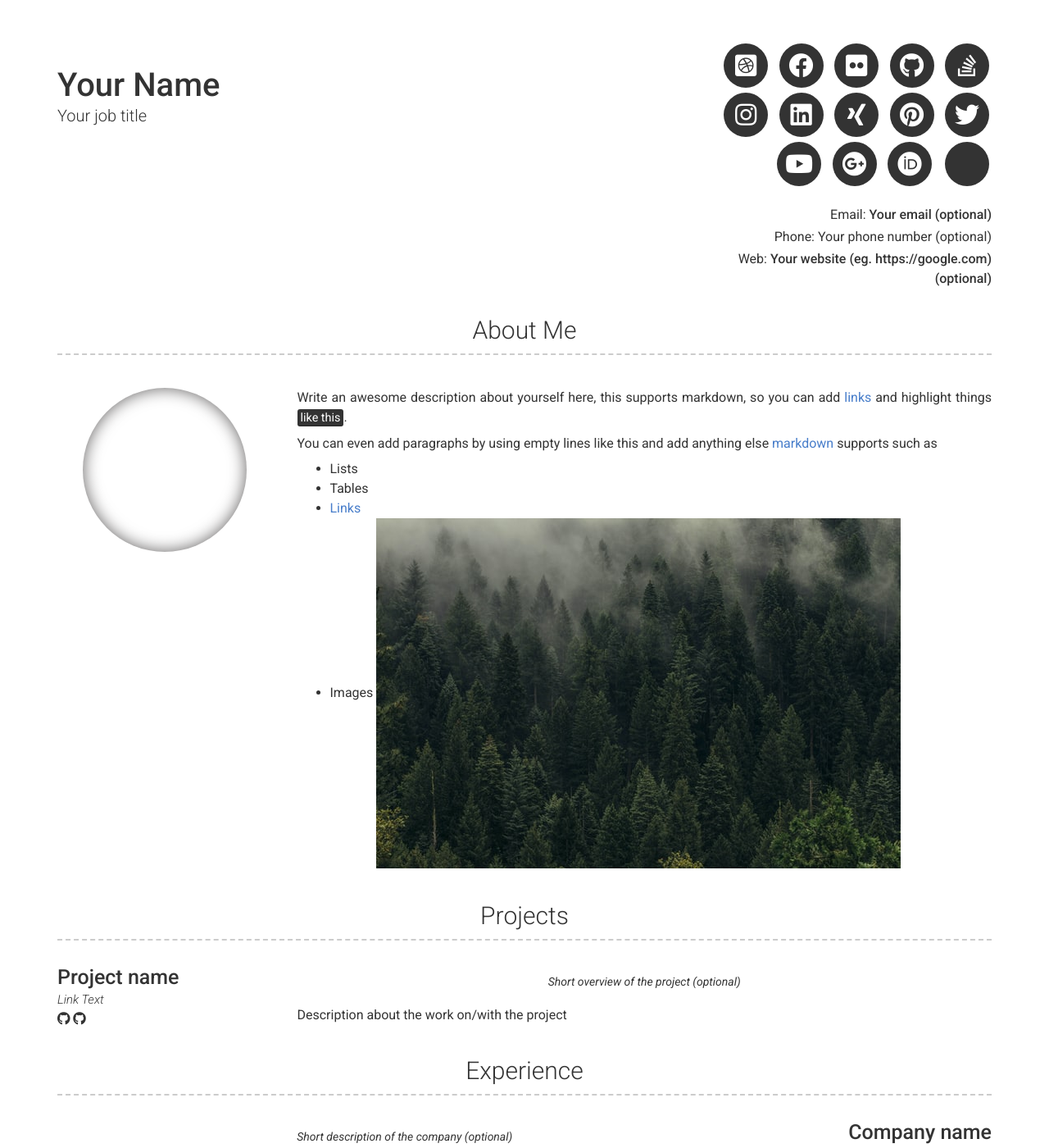
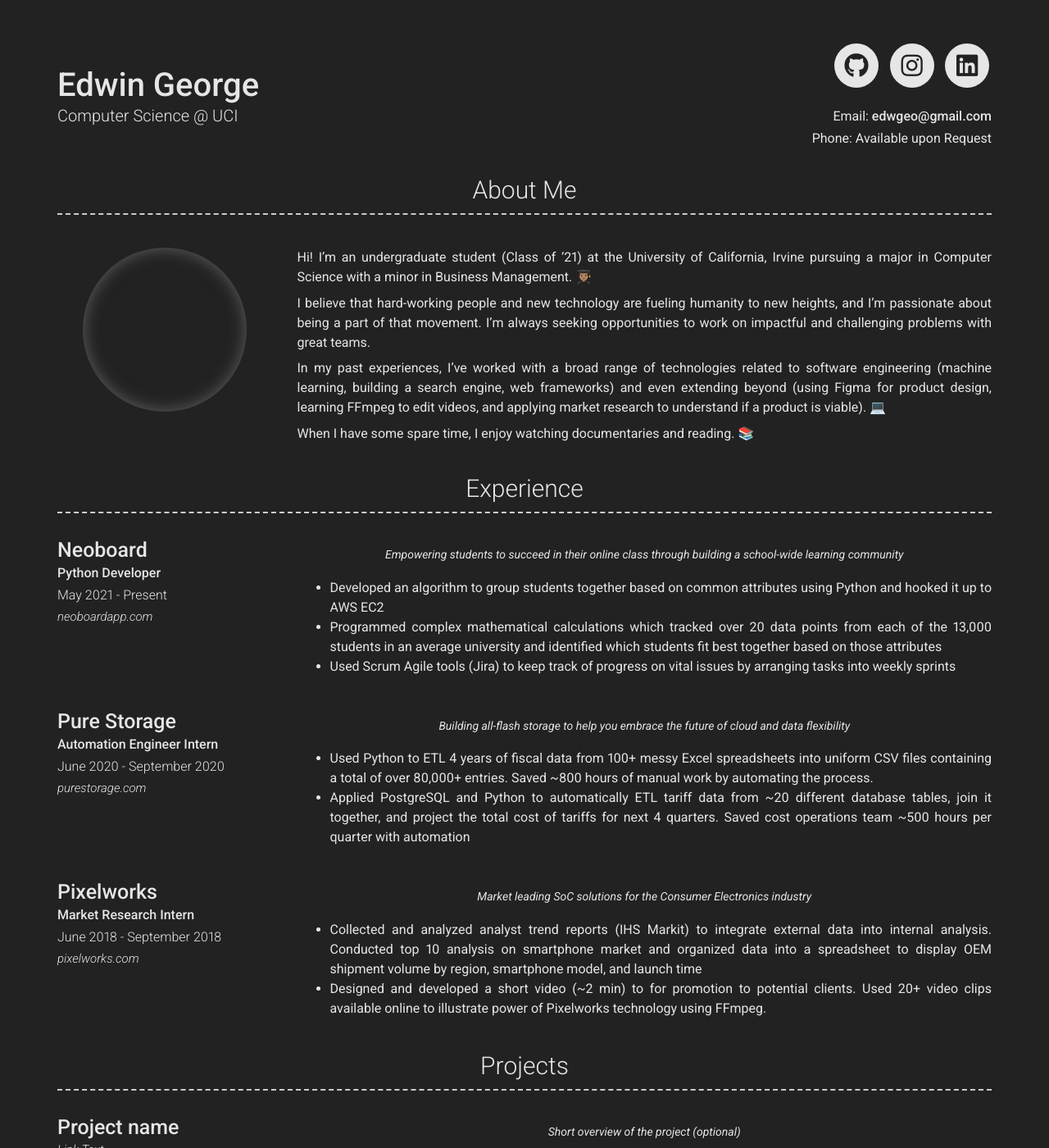
Before and after one commit to edwgeo/edwgeo.github.io, a Jekyll site: the page built from index.md, in a window 1280 px wide and 1400 px high. Shown: the whole window at 82% size. Built offline with Jekyll 4.4.1, drawn with Linux system fonts in a browser that asks for light colours; nearby versions of some CDN libraries; some of the changed text lies outside the part shown.

Commit message:
updated information (experience, education)

```diff
--- a/_config.yml
+++ b/_config.yml
@@ -6,43 +6,43 @@ repository: Git repository where your resume will be hosted, only required if yo
 version: 2
 
 # added stuff for github
-url: https://saleguas.github.io
+url: https://edwgeo.github.io
 baseurl: '/'
 
 
 # Personal info
-name: Your Name
-title: Your job title
-email: Your email (optional)
+name: Edwin George
+title: Computer Science @ UCI
+email: edwgeo@gmail.com
 # email_title: Email (Email title override)
-phone: Your phone number (optional)
+phone: Available upon Request
 # phone_title: Phone (Phone title override)
-website: Your website (eg. https://google.com)(optional)
+# website: Your website (eg. https://google.com)(optional) u
 # website_title: Web (Website title override)
 
 # Dark Mode (true/false/never)
-darkmode: false
+darkmode: true
 
 # Social links
-twitter_username: jekyllrb
-github_username:  jekyll
-stackoverflow_username: "00000001"
-dribbble_username: jekyll
-facebook_username: jekyll
-flickr_username: jekyll
-instagram_username: jekyll
-linkedin_username: jekyll
-xing_username: jekyll
-pinterest_username: jekyll
-youtube_username: jekyll
-googleplus_username: +jekyll
-orcid_username: 0000-0000-0000-0000
+# twitter_username: jekyllrb
+github_username:  edwgeo
+# stackoverflow_username: "00000001"
+# dribbble_username: jekyll
+# facebook_username: jekyll
+# flickr_username: jekyll
+instagram_username: edwgeo1
+linkedin_username: edwingeorge
+# xing_username: jekyll
+# pinterest_username: jekyll
+# youtube_username: jekyll
+# googleplus_username: +jekyll
+# orcid_username: 0000-0000-0000-0000
 
 # Additional icon links
-additional_links:
-- title: Link name
-  icon: Font Awesome brand icon name (eg. fab fa-twitter) (https://fontawesome.com/icons?d=gallery&s=brands&m=free)
-  url: Link url (eg. https://google.com)
+# additional_links:
+# - title: Link name
+#   icon: Font Awesome brand icon name (eg. fab fa-twitter) (https://fontawesome.com/icons?d=gallery&s=brands&m=free)
+#   url: Link url (eg. https://google.com)
 # - title: another link
 #   icon: font awesome brand icon name (eg. fab fa-twitter) (https://fontawesome.com/icons?d=gallery&s=brands&m=free)
 #   url: Link url (eg. https://google.com)
@@ -56,16 +56,52 @@ additional_links:
 # About Section
 # about_title: About Me (Use this to override about section title)
 about_profile_image: Directory of profile image (eg. images/profile.jpg)
-about_content: | # this will include new lines to allow paragraphs
-  Write an awesome description about yourself here, this supports markdown, so you can add [links](http://foobar.com) and highlight things <mark>like this</mark>.
+about_content: | # this will include new lines to allow paragraphs Write an awesome description about yourself here, this supports markdown, so you can add [links](http://foobar.com) and highlight things <mark>like this</mark>.
+  Hi! I'm an undergraduate student (Class of '21) at the University of California, Irvine pursuing a major in Computer Science with a minor in Business Management. 👨🏽‍🎓
 
-  You can even add paragraphs by using empty lines like this and add anything else [markdown](https://www.markdownguide.org/getting-started#what-is-markdown) supports such as
-    - Lists
-    - Tables
-    - <a href="google.com">Links</a>
-    - Images ![alt text](/images/landscape-trees.jpg "Trees")
+  I believe that hard-working people and new technology are fueling humanity to new heights, and I'm passionate about being a part of that movement. I'm always seeking opportunities to work on impactful and challenging problems with great teams.
+
+  In my past experiences, I've worked with a broad range of technologies related to software engineering (machine learning, building a search engine, web frameworks) and even extending beyond (using Figma for product design, learning FFmpeg to edit videos, and applying market research to understand if a product is viable). 💻
+
+  When I have some spare time, I enjoy watching documentaries and reading. 📚
 
 content:
+  - title: Experience
+    layout: list
+    content:
+      - layout: left
+        title: Neoboard
+        sub_title: Python Developer
+        caption: May 2021 - Present
+        link: neoboardapp.com
+        quote: >
+          Empowering students to succeed in their online class through building a school-wide learning community
+        description: | # this will include new lines to allow paragraphs
+          - Developed an algorithm to group students together based on common attributes using Python and hooked it up to AWS EC2
+          - Programmed complex mathematical calculations which tracked over 20 data points from each of the 13,000 students in an average university and identified which students fit best together based on those attributes
+          - Used Scrum Agile tools (Jira) to keep track of progress on vital issues by arranging tasks into weekly sprints
+
+      - layout: left
+        title: Pure Storage
+        sub_title: Automation Engineer Intern
+        caption: June 2020 - September 2020
+        link: purestorage.com
+        quote: >
+          Building all-flash storage to help you embrace the future of cloud and data flexibility
+        description: | # this will include new lines to allow paragraphs
+          - Used Python to ETL 4 years of fiscal data from 100+ messy Excel spreadsheets into uniform CSV files containing a total of over 80,000+ entries. Saved ~800 hours of manual work by automating the process.
+          - Applied PostgreSQL and Python to automatically ETL tariff data from ~20 different database tables, join it together, and project the total cost of tariffs for next 4 quarters. Saved cost operations team ~500 hours per quarter with automation
+
+      - layout: left
+        title: Pixelworks
+        sub_title: Market Research Intern
+        caption: June 2018 - September 2018
+        link: pixelworks.com
+        quote: >
+          Market leading SoC solutions for the Consumer Electronics industry
+        description: | # this will include new lines to allow paragraphs
+          - Collected and analyzed analyst trend reports (IHS Markit) to integrate external data into internal analysis. Conducted top 10 analysis on smartphone market and organized data into a spreadsheet to display OEM shipment volume by region, smartphone model, and launch time
+          - Designed and developed a short video (~2 min) to for promotion to potential clients. Used 20+ video clips available online to illustrate power of Pixelworks technology using FFmpeg.
   - title: Projects # Title for the section
     layout: list # Type of content section (list/text)
     content:
@@ -84,29 +120,26 @@ content:
           Short overview of the project (optional)
         description: | # this will include new lines to allow paragraphs
           Description about the work on/with the project
-  - title: Experience
-    layout: list
-    content:
-      - layout: right
-        title: Company name
-        sub_title: Job title
-        caption: Date Range (eg. November 2016 - present)
-        link: Link to company (optional)
-        quote: >
-          Short description of the company (optional)
-        description: | # this will include new lines to allow paragraphs
-          Description of role
   - title: Education
     layout: list
     content:
-      - layout: top-right
-        title: Institution name
-        sub_title: Qualifications (eg. BA Performing Arts)
-        caption: Date Range (eg. 2016 - 2019)
+      - layout: left
+        title: University of California, Irvine
+        sub_title: BS Computer Science, Minor in Management
+        caption: 2017 - 2021
         quote: >
-          Short institution or course description (optional)
+          In 1965, the University of California, Irvine was founded with a mission to catalyze the community and enhance lives through rigorous academics, cutting-edge research, and dedicated public service.
         description: | # this will include new lines to allow paragraphs
-          Description of qualification
+          *Activities and Societies:* Anteater Linkedin Group, Healing Through Humanities, Liberty in North Korea
+
+          During my time at UC Irvine, I took a number of courses which inspired and guided me through the fundamentals of Computer Science and it's myriad applications in our current society. Some courses I believe were the most important are:
+          - **Data Structures and Algorithms:** The quintessential computer science class; the fundamentals underpinning every computing application.
+          - **Boolean Algebra, Discrete Math:** Learned the logical frameworks vital to any program.
+          - **Linear Algebra, Machine Learning, Artificial Intelligence:** Studied the mathematics behind one of the most prominent computing fields today through project-based courses.
+          - **Introduction to Databases:** The history, concepts, and design practices of relational databases
+          - **Information Retrieval, Next-gen Search Systems:** How to extract or organize the vast ocean of information on the web, such as in search engines like Google
+          - **Human-Computer Interaction, Software Design:** The process of designing applications for all kinds of humans
+
   - title: A Little More About Me
     layout: text
     content: | # this will include new lines to allow paragraphs
```
